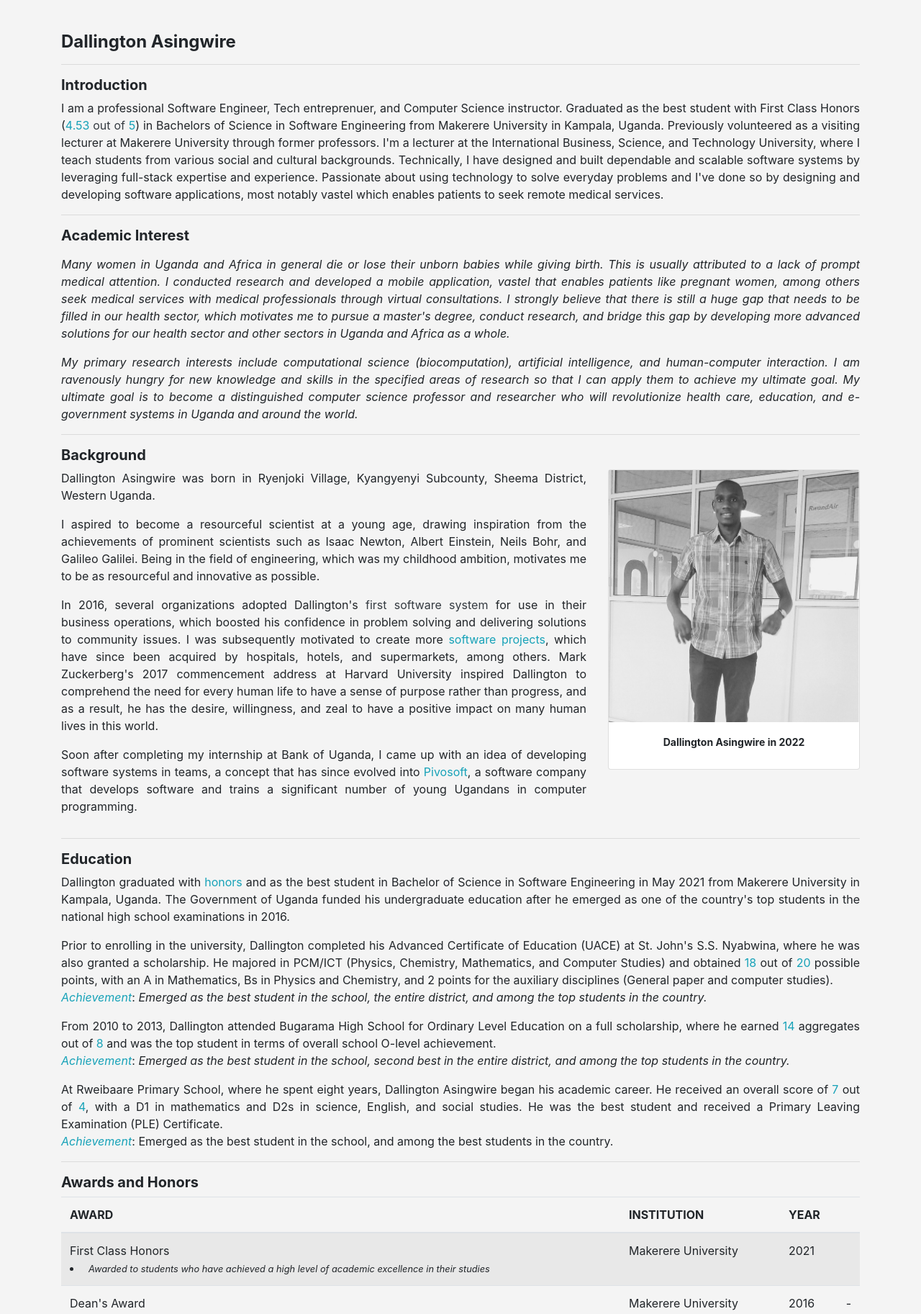
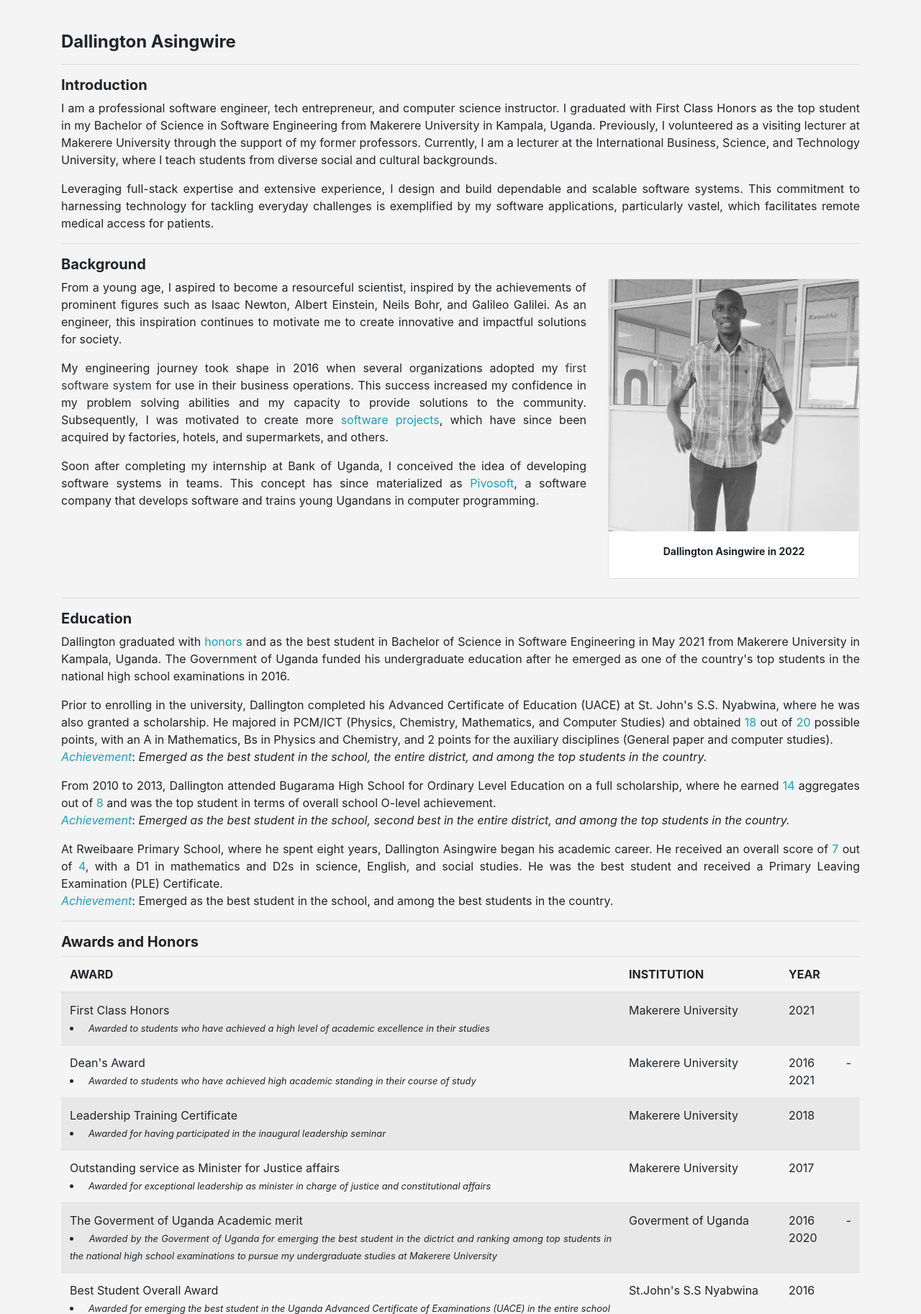
Before and after one commit to d-asingwire/dallingtonug, a PHP site: page / in a window 1280 px wide. Shown: the part 52-1877 px from the top of the page at 72% size. Run offline with PHP 8.4, Linux system fonts and the light colour scheme.

Commit message:
refactored bio

```diff
--- a/index.php
+++ b/index.php
@@ -78,19 +78,13 @@
             <hr />
             <h5>Introduction</h5>
             <p>
-                I am a professional Software Engineer, Tech entreprenuer, and Computer Science instructor.
-                Graduated as the best student with First Class Honors (<span class="text-info">4.53
-                    <span class="text-dark">out of</span> 5</span>) in
-                Bachelors of Science in Software Engineering from Makerere University in Kampala, Uganda. Previously
-                volunteered as a visiting lecturer at Makerere University
-                through former professors. I'm a lecturer at the International Business, Science, and Technology
-                University, where I teach students from various social and cultural backgrounds.
-                Technically, I have designed and built dependable and scalable software systems by leveraging full-stack
-                expertise and experience. Passionate about using technology to solve everyday problems and I've done so
-                by designing and developing software applications, most notably vastel which enables patients to seek
-                remote medical services.
-                <hr>
-            <h5>Academic Interest</h5>
+                I am a professional software engineer, tech entrepreneur, and computer science instructor. I graduated with First Class Honors as the top student in my Bachelor of Science in Software Engineering from Makerere University in Kampala, Uganda. Previously, I volunteered as a visiting lecturer at Makerere University through the support of my former professors. Currently, I am a lecturer at the International Business, Science, and Technology University, where I teach students from diverse social and cultural backgrounds.
+            </p>
+
+            <p>
+            Leveraging full-stack expertise and extensive experience, I design and build dependable and scalable software systems. This commitment to harnessing technology for tackling everyday challenges is exemplified by my software applications, particularly vastel, which facilitates remote medical access for patients.
+            </p>
+            <!-- <h5>Academic Interest</h5>
             <p>
 
             <p>
@@ -104,7 +98,7 @@
 
             </p>
             <i>My primary research interests include computational science (biocomputation), artificial intelligence, and human-computer interaction. I am ravenously hungry for new knowledge and skills in the specified areas of research so that I can apply them to achieve my ultimate goal. My ultimate goal is to become a distinguished computer science professor and researcher who will revolutionize health care, education, and e-government systems in Uganda and around the world.</i>
-            </p>
+            </p> -->
             <hr>
         </div>
 
@@ -112,26 +106,21 @@
             <h5 id="Background">Background</h5>
             <div class="row">
                 <div class="col-md-8">
-                    <p>
-                        Dallington Asingwire was born in Ryenjoki Village, Kyangyenyi Subcounty, Sheema District, Western Uganda.
-                    </p>
                     <span>
                         <p>
-                        I aspired to become a resourceful scientist at a young age, drawing inspiration from the achievements of prominent scientists such as Isaac Newton, Albert Einstein, Neils Bohr, and Galileo Galilei.
-                        Being in the field of engineering, which was my childhood ambition, motivates me to be as resourceful and innovative as possible.
+                            From a young age, I aspired to become a resourceful scientist, inspired by the achievements of prominent figures such as Isaac Newton, Albert Einstein, Neils Bohr, and Galileo Galilei.
+                            As an engineer, this inspiration continues to motivate me to create innovative and impactful solutions for society.
                         </p>
 
                         <p>
-                            In 2016, several organizations adopted Dallington's <a class="text-dark" href="https://posv1.pivosoft.com" target="_blank">first software system</a> for use in their business operations, which boosted his confidence in problem solving and delivering solutions to community issues.
-                            I was subsequently motivated to create more <a href="#projects" class="text-info">software projects</a>, which have since been acquired by hospitals, hotels, and supermarkets, among others.
-                            Mark Zuckerberg's 2017 commencement address at Harvard University inspired Dallington to comprehend the need for every human life to have a sense of purpose rather than progress, and as a result, he has the desire, willingness, and zeal to have a positive impact on many human lives in this world.
+                            My engineering journey took shape in 2016 when several organizations adopted my <a class="text-dark" href="https://posv1.pivosoft.com" target="_blank">first software system</a> for use in their business operations. This success increased my confidence in my problem solving abilities and my capacity to provide solutions to the community.
+                            Subsequently, I was motivated to create more <a href="#projects" class="text-info">software projects</a>, which have since been acquired by factories, hotels, and supermarkets, and others.
                         </p>
 
                         <p>
-                            Soon after completing my internship at Bank of Uganda, I came up with an idea of developing
-                            software systems in teams, a concept that has since evolved into <a href="https://pivosoft.com/" class="text-info" target="_blank">Pivosoft</a>, a
-                            software company that develops software and trains a significant number of young Ugandans in computer
-                            programming.
+                            Soon after completing my internship at Bank of Uganda, I conceived the idea of developing
+                            software systems in teams. This concept has since materialized as <a href="https://pivosoft.com/" class="text-info" target="_blank">Pivosoft</a>, a
+                            software company that develops software and trains young Ugandans in computer programming.
                         </p>
 
                         <!--
@@ -544,7 +533,7 @@
 
         <div class="container" id="projects">
             <h5>Software Projects</h5>
-                I have worked on or developed the following software projects and/or products:
+            I have worked on or developed the following software projects and/or products:
             <div class="table-responsive">
                 <table class="table">
                     <thead>
@@ -593,7 +582,7 @@
 
                         <tr>
                             <td><a href="http://schoolms.pivosoft.com/" target="_blank"> School Management System</a> PHP (Laravel)</td>
-                            <td>School Management System (SMS) helps school administrators to manage students, subjects and examinations, class timetables, student payment information, and users that include teachers,  accountants, among others.</td>
+                            <td>School Management System (SMS) helps school administrators to manage students, subjects and examinations, class timetables, student payment information, and users that include teachers, accountants, among others.</td>
                         </tr>
 
                         <tr>
```
